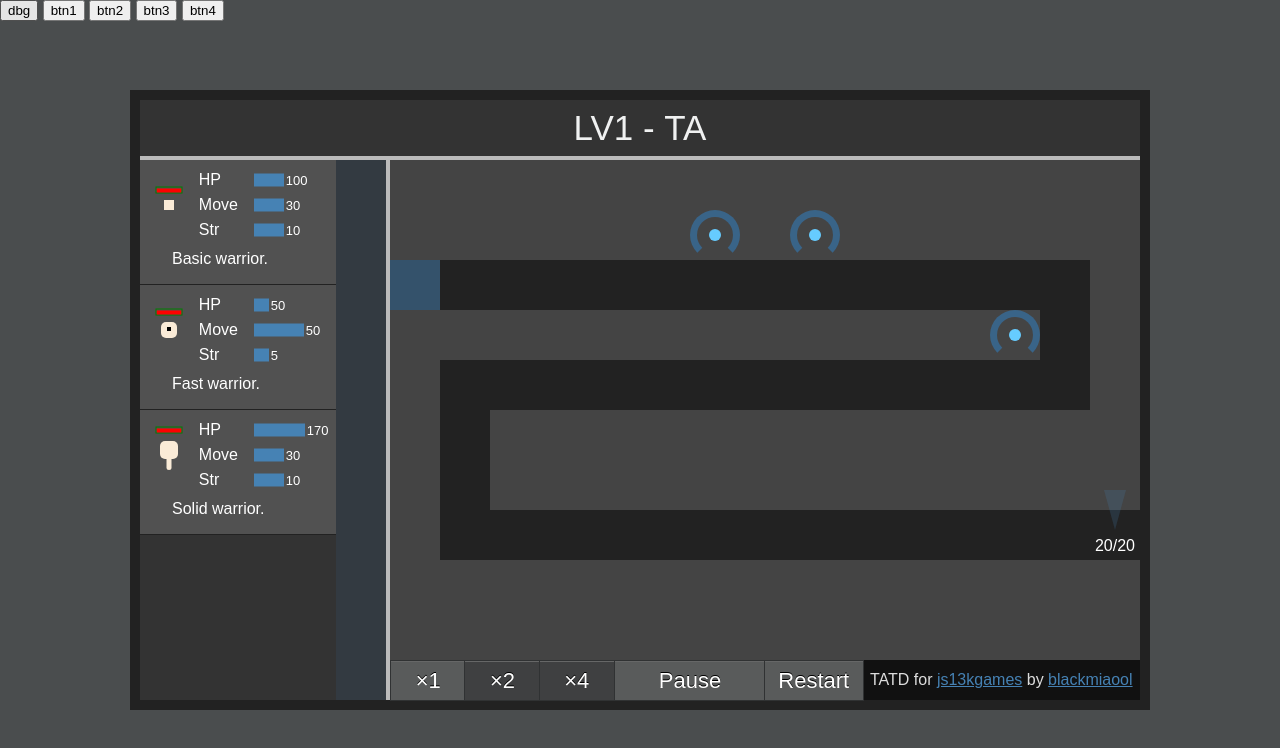
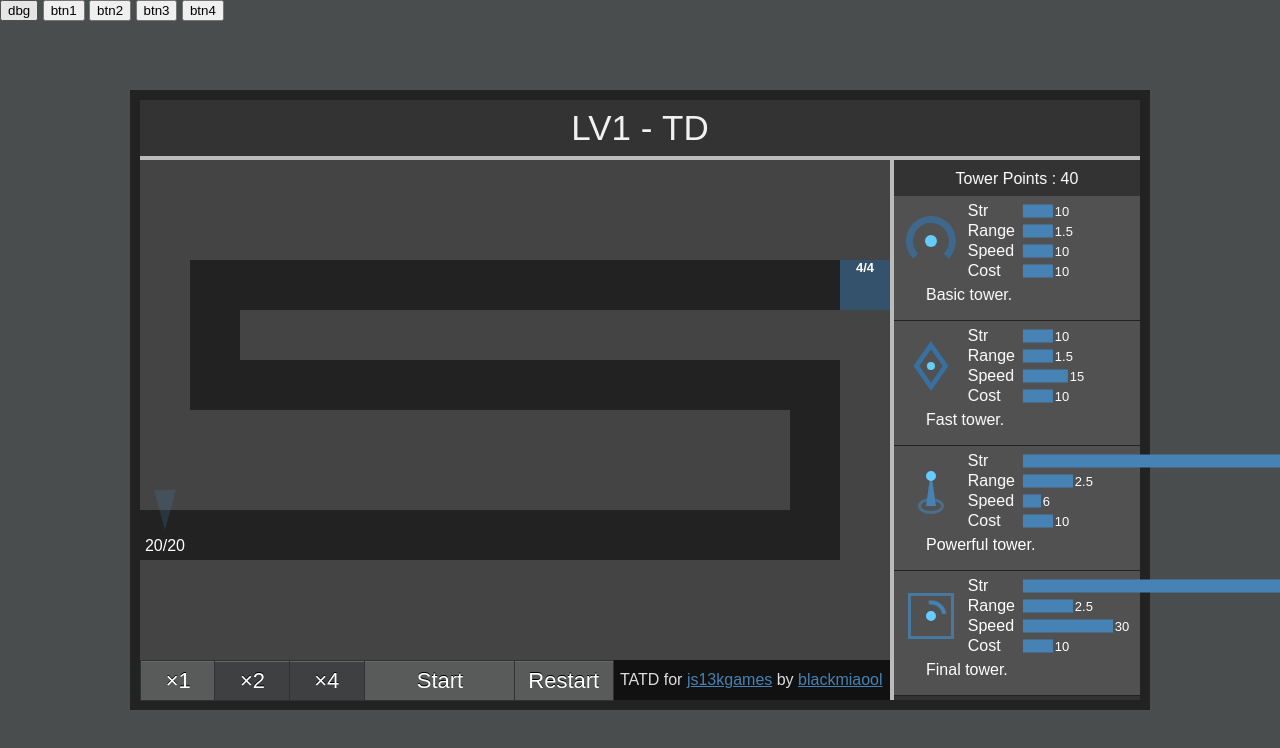
Before and after one commit to blackmiaool/TATD-js13k, a website: page index.html in a window 1280 px wide. Drawn offline with Linux system fonts and the light colour scheme.

Commit message:
add new tower and emy

```diff
--- a/index.html
+++ b/index.html
@@ -68,6 +68,12 @@
         <div class="head"></div>
         <div class="leg"></div>
     </div>
+    <div class="emy hide trans" id="emy_to_copy" kind="3">
+        <div class="blood">
+            <div class="fill"></div>
+        </div>
+        <span class="outline"><span class="core"></span></span>
+    </div>
     <div class="tower hide" id="tower_to_copy" kind="0">
         <div class="range">
         </div>
@@ -95,6 +101,16 @@
         </div>
         <div class="body"></div>
         <div class="head"></div>
+        <div class="fill">
+        </div>
+    </div>
+    <div class="tower hide" id="tower_to_copy" kind="3">
+        <div class="range">
+        </div>
+        <div class="outline"></div>
+        <div class="core"></div>
+        <div class="shield">
+        </div>
         <div class="fill">
         </div>
     </div>
--- a/script.js
+++ b/script.js
@@ -1,5 +1,5 @@
 window.onload = function () {
-    var testside = "ta"
+    var testside = "td"
     var current_level = 0;
     g = {};
     var dbg = (localStorage.getItem("dbg") == "true") ? true : false;
@@ -103,8 +103,8 @@ window.onload = function () {
 
     var speed = {
             bul: [5, 10, 15],
-            tower: [30, 20, 50],
-            emy: [0.03, 0.05, 0.03],
+            tower: [30, 20, 50,10],
+            emy: [0.03, 0.05, 0.03,0.02],
         }
         //health str callback
 //    var emys = [[100, 10, "None", "Basic warrior.", function () {
@@ -136,6 +136,13 @@ window.onload = function () {
             cb:function(){},
             cd:1,
         },
+        {
+            hp:170,
+            str:20,
+            des:"Final warrior.",
+            cb:function(){},
+            cd:1.5,
+        },
     ]
     //range,power,des,callback,cost
     //    var towers = [[2.5, 10, "Basic tower.", function () {
@@ -166,6 +173,15 @@ window.onload = function () {
             range: 2.5,
             power: 137,
             des: "Powerful tower.",
+            emit: function () {},
+            cost: 10,
+            bias: [0, -13],
+            rotate: false,
+        },
+        {
+            range: 2.5,
+            power: 137,
+            des: "Final tower.",
             emit: function () {},
             cost: 10,
             bias: [0, -13],
--- a/style.css
+++ b/style.css
@@ -228,6 +228,9 @@ body.catching #mn.active .grid[lang=wall]:hover {
     border-bottom: 1px #222 solid;
     /*            cursor: pointer;*/
 }
+.emy-panel.tower-panel {
+    margin-right: 0px;
+}
 
 .emy-panel * {
     cursor: pointer;
@@ -237,6 +240,9 @@ body.catching #mn.active .grid[lang=wall]:hover {
 .emy-panel .tower {
     top: 50%;
     left: 15%;
+}
+.emy-panel .emy{
+    animation: none !important;
 }
 
 .emy-panel .abt {
@@ -248,6 +254,13 @@ body.catching #mn.active .grid[lang=wall]:hover {
 
 .emy-panel .abt .bar {
     margin: 25px;
+    line-height: 0px;
+    position: relative;
+    margin-left: 0px;
+    color: white;
+}
+.emy-panel.tower-panel .abt .bar {
+    margin: 20px;
     line-height: 0px;
     position: relative;
     margin-left: 0px;
@@ -282,7 +295,7 @@ body.catching #mn.active .grid[lang=wall]:hover {
 }
 
 .emy-panel.tower-panel .top {
-    height: 90px;
+    height: 70px;
 }
 
 .emy-panel.tower-panel:nth-child(2) {
@@ -591,7 +604,7 @@ div#tower_points label.zoom {
 .emy[kind='2'] {
     height: 30px;
     width: 30px;
-    /*    animation: float 3s infinite;*/
+    animation: float 3s infinite;
 }
 
 .emy[kind='2'] .head {
@@ -615,7 +628,34 @@ div#tower_points label.zoom {
     left: 50%;
     transform: translate(-50%, 0%);
 }
+.emy[kind='3']{
+    height: 30px;
+    width: 30px;
+}
+.emy[kind='3']  .outline{
+    height: 30px;
+    width: 30px;
+    border-radius: 10px;
+    border: 5px solid antiquewhite;
+    box-sizing: border-box;
+    position: absolute;
+    transform: translate(-50%,-5%);
 
+
+}
+.emy[kind='3']  .core{
+    height: 10px;
+    width: 10px;
+    left: 50%;
+    top:50%;
+    border: 6px solid antiquewhite;
+    border-radius: 50%;
+/*    background-color:  antiquewhite;*/
+    box-sizing: border-box;
+    position: absolute;
+    transform: translate(-50%,-50%);
+
+}
 @keyframes blink {
     0% {
         transform: scaleY(1);
@@ -666,14 +706,27 @@ div#tower_points label.zoom {
 
 @keyframes float {
     0% {
-        top: 50%;
+        top:0px;
     }
     50% {
-        top: 30%;
+        top:-10px;
     }
     100% {
-        top: 50%;
+        top:0px;
     }
+
+}
+@keyframes r_rotate {
+    0% {
+        transform:translate(-50%, -50%) rotate(0deg);
+    }
+    50% {
+        transform:translate(-50%, -50%) rotate(180deg);
+    }
+    100% {
+        transform:translate(-50%, -50%) rotate(360deg);
+    }
+
 }
 
 .tower {
@@ -719,6 +772,10 @@ div#tower_points label.zoom {
 .tower[kind='2']>.range.active {
     width: 250px;
     height: 250px;
+}
+.tower[kind='3']>.range.active {
+    width: 200px;
+    height: 200px;
 }
 
 .tower[kind="0"] .shape {
@@ -814,6 +871,42 @@ div#tower_points label.zoom {
     opacity: 0.6;
     border-radius: 50%;
 }
+.tower[kind="3"] .outline {
+    height: 40px;
+    width: 40px;
+    top: 50%;
+    position: absolute;
+    left: 50%;
+    transform: translate(-50%, -50%);
+    display: inline-block;
+    border: 3px solid steelblue;
+    opacity: 0.8;
+}
+.tower[kind="3"] .core {
+    height: 0px;
+    width: 0px;
+    border-radius: 50%;
+    top: 50%;
+    position: absolute;
+    left: 50%;
+    transform: translate(-50%, -50%);
+    display: inline-block;
+    border: 5px solid rgba(102, 204, 255, 1);
+
+}
+.tower[kind="3"] .shield{
+    height: 23px;
+    width: 23px;
+    position: absolute;
+    top: 50%;
+    left: 50%;
+    transform: translate(-50%, -50%);
+    border-radius: 50%;
+    border: 4px solid rgba(0,0,0,0);
+    border-right-color:steelblue;
+    animation: r_rotate 2s infinite linear;
+    opacity: 1;
+}
 
 .tower>.fill {
     height: 100%;
@@ -845,29 +938,33 @@ label.prop-value {
     bottom: 0px;
     right: 0px;
     position: absolute;
-    zoom:0.5;
+    zoom: 0.5;
     overflow: auto;
     overflow-x: hidden;
 }
-.emy_queue .emy{
+
+.emy_queue .emy {
     position: absolute;
-      transform: translate(-50%, -50%);
+    transform: translate(-50%, -50%);
     left: 50%;
-    top: 60%;
+    top: 60% ;
+    animation: none !important;
 }
-.emy_queue_grid{
+
+.emy_queue_grid {
     height: 50px;
     width: 100px;
     position: relative;
-    background-color: rgba(250,235,215,0.2);
+    background-color: rgba(250, 235, 215, 0.2);
     margin-bottom: 2px;
 }
-.emy_queue_grid .wrap{
+
+.emy_queue_grid .wrap {
     position: absolute;
-    top:0px;
-    bottom:0px;
+    top: 0px;
+    bottom: 0px;
     left: 0px;
     right: 0px;
     height: 50px;
-/*    transform: translate(-50%,-50%);*/
+    /*    transform: translate(-50%,-50%);*/
 }
```
